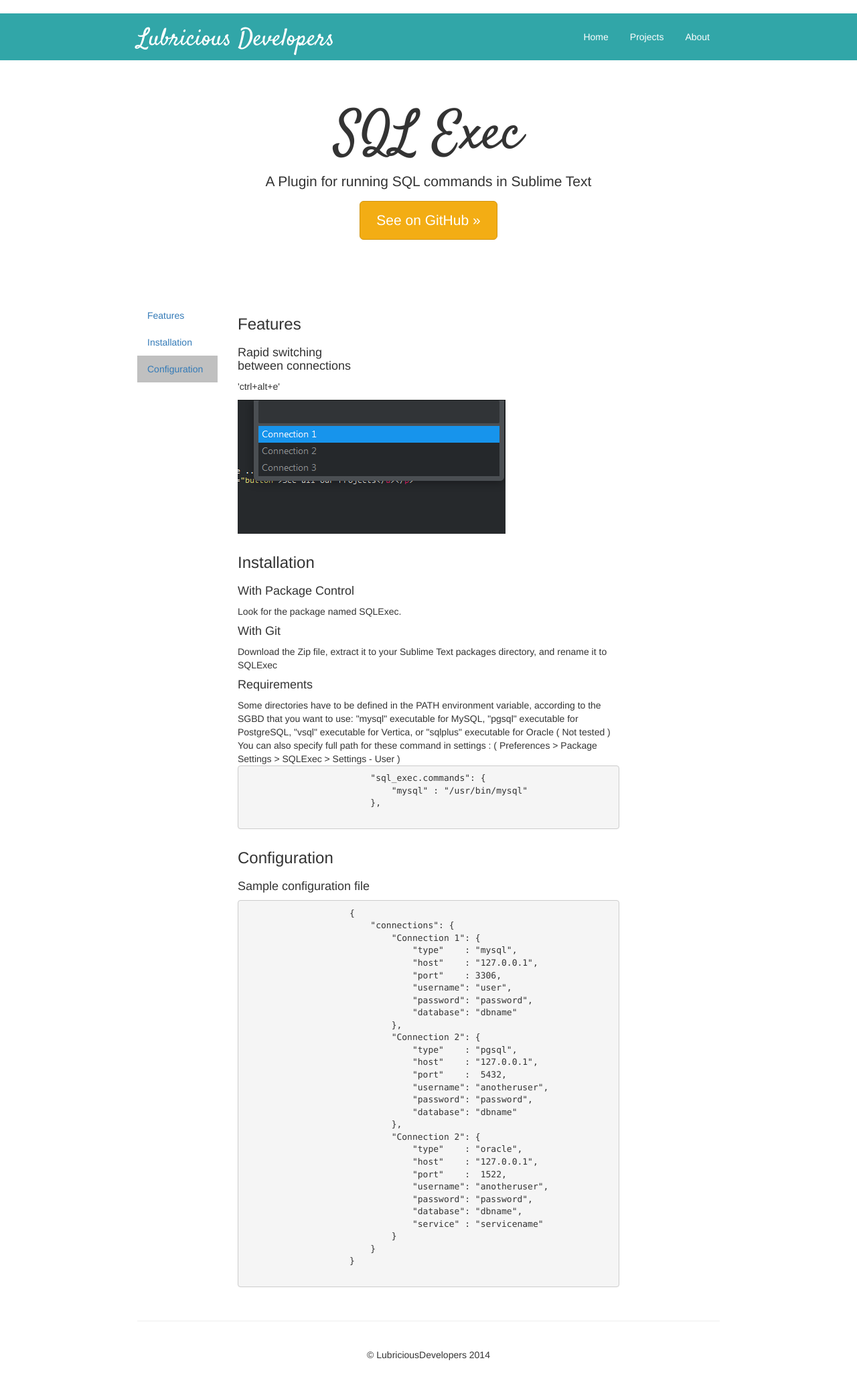
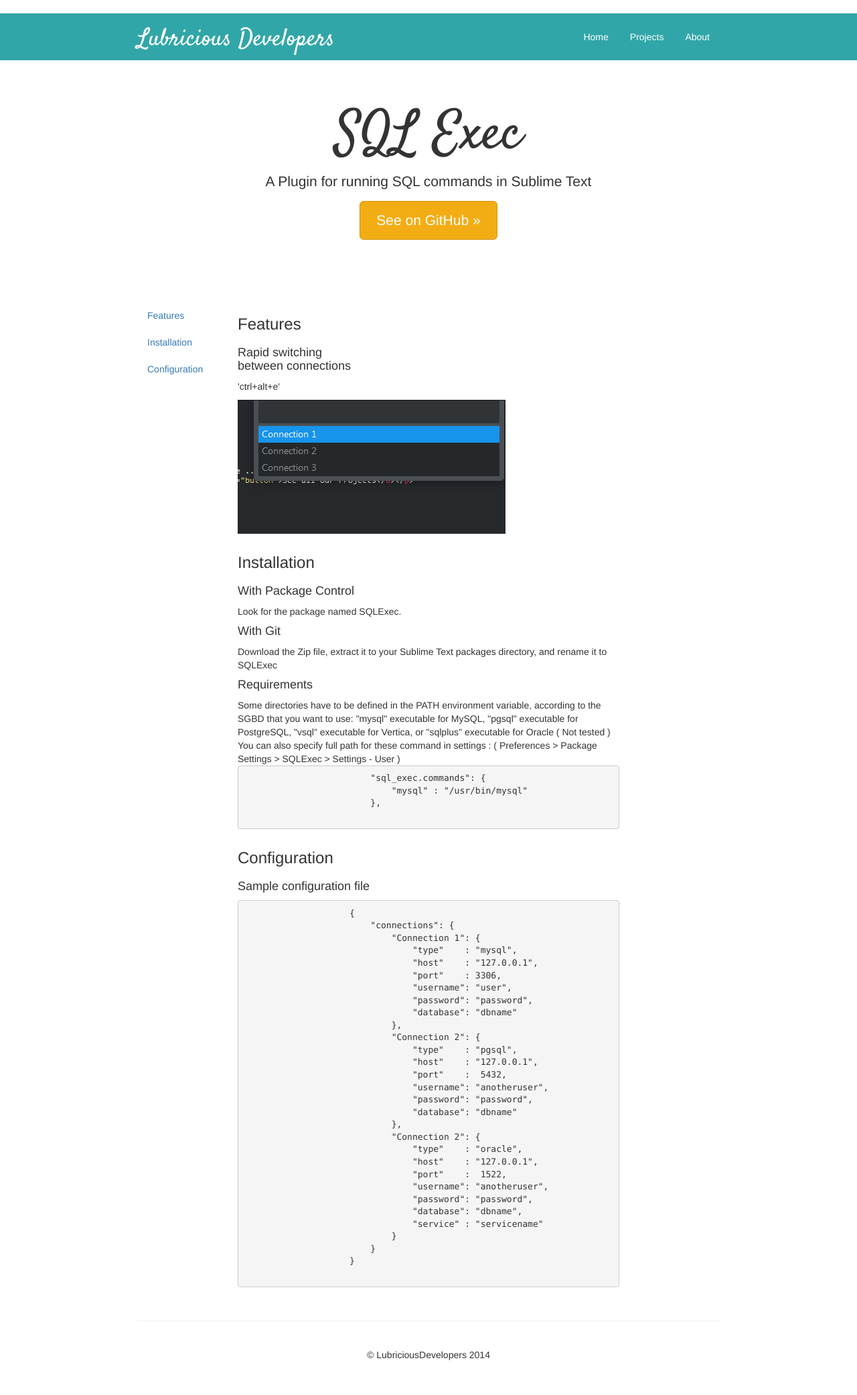
Before and after one commit to LubriciousDevelopers/lubriciousdevelopers.github.io, a Jekyll site: the page built from projects/sublime-sql-exec/index.html, in a window 1280 px wide. Shown: the whole page at 67% size. Built offline with Jekyll 4.4.1, drawn with Linux system fonts in a browser that asks for light colours; nearby versions of some CDN libraries.

```diff
--- a/projects/sublime-sql-exec/index.html
+++ b/projects/sublime-sql-exec/index.html
@@ -7,7 +7,7 @@
 
 <div class="row">
 
-    <div class="col-md-2" id="project-navbar">
+    <div class="col-md-2">
         <ul class="nav" data-spy="affix" data-offset-top="420" data-offset-bottom="200">
             <li>
                 <a href="#features">Features</a>
@@ -21,7 +21,7 @@
         </ul>
     </div>
 
-    <div class="col-md-8" data-spy="scroll" data-target="#project-navbar">
+    <div class="col-md-8">
         <h3 id="features">Features</h3>
 
             <div class="row">
```
